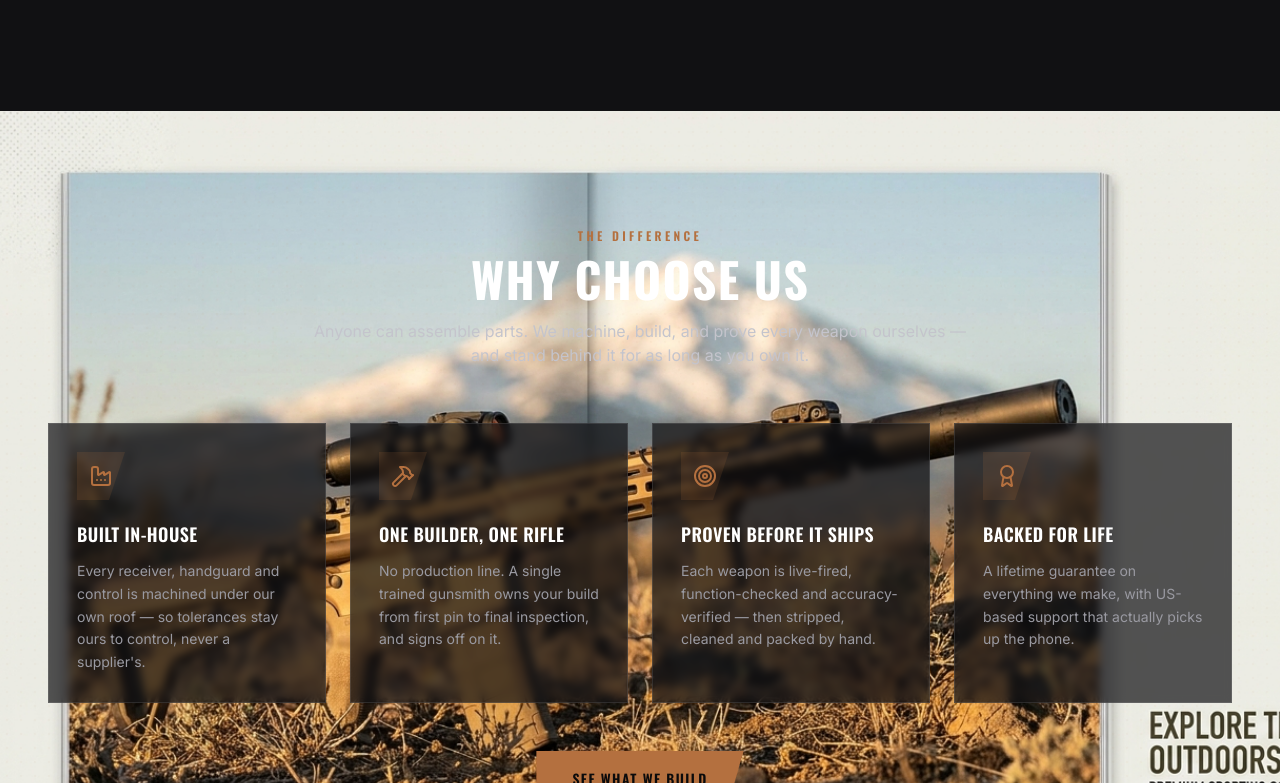
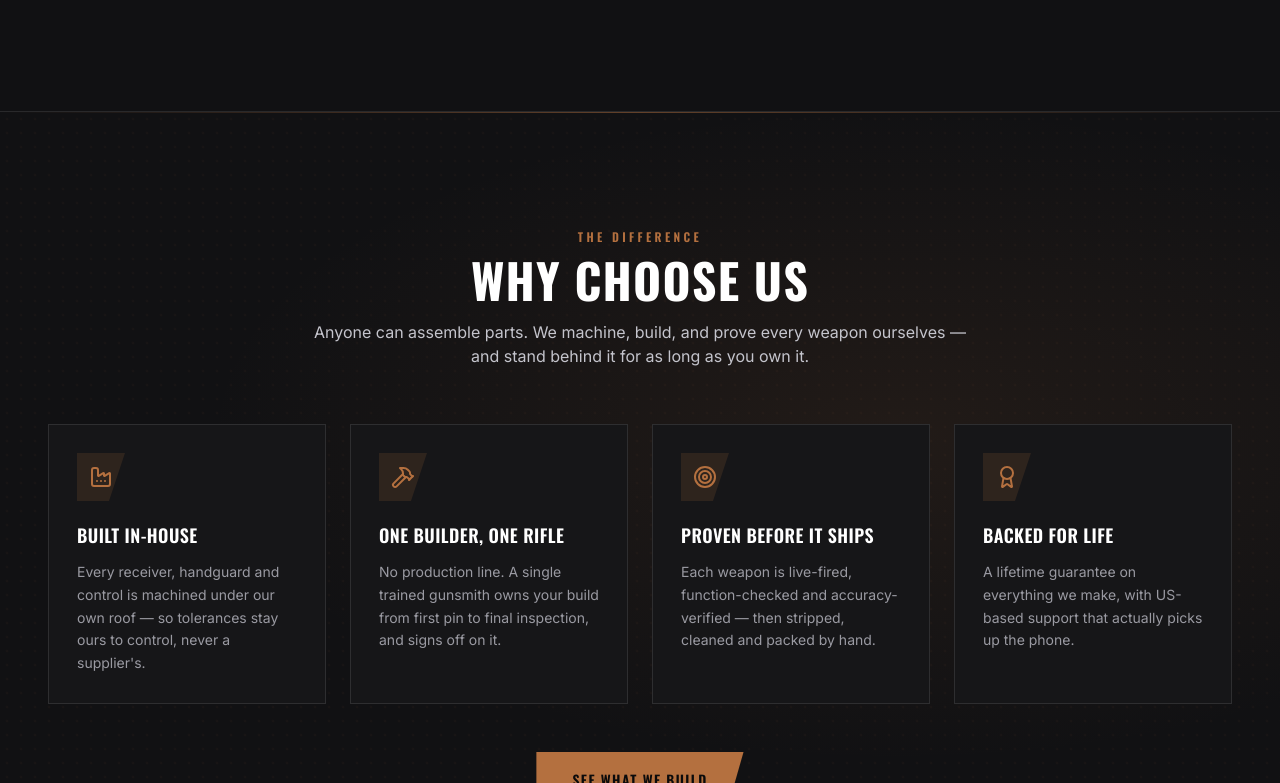
Before and after one commit to bilalshahzadd/craigs-defense-armory, a Next.js app: page / in a window 1280 px wide. Shown: the part 2177-2960 px from the top of the page. Built offline with nearby package versions, Linux system fonts and the light colour scheme; no server answers; the database is empty.

Commit message:
Why Choose Us: drop bright photo background for on-theme dark surface

```diff
--- a/components/home/WhyChooseUs.tsx
+++ b/components/home/WhyChooseUs.tsx
@@ -1,6 +1,4 @@
-import Image from "next/image";
 import { Factory, Hammer, Target, Award } from "lucide-react";
-import { IMG } from "@/lib/data";
 import { AngularButton } from "@/components/ui/AngularButton";
 import { Reveal } from "@/components/ui/Reveal";
 
@@ -29,16 +27,11 @@ const reasons = [
 
 export function WhyChooseUs() {
   return (
-    <section className="relative overflow-hidden">
-      <Image
-        src={IMG.rifleDesert}
-        alt=""
-        fill
-        sizes="100vw"
-        className="object-cover object-center"
-      />
-      <div className="absolute inset-0 bg-ink/88" />
-      <div className="absolute inset-0 bg-hex opacity-50" />
+    <section className="relative overflow-hidden border-y border-white/10 bg-ink-800">
+      {/* Dark, on-theme texture — no photo */}
+      <div className="absolute inset-0 bg-hex opacity-60" />
+      <div className="absolute inset-0 bg-hero-vignette" />
+      <div className="pointer-events-none absolute inset-x-0 top-0 h-px bg-gradient-to-r from-transparent via-copper/50 to-transparent" />
 
       <div className="container-site relative py-20 lg:py-28">
         <div className="mx-auto max-w-2xl text-center">
@@ -57,7 +50,7 @@ export function WhyChooseUs() {
         <div className="mt-14 grid grid-cols-1 gap-6 sm:grid-cols-2 lg:grid-cols-4">
           {reasons.map(({ Icon, title, text }, i) => (
             <Reveal key={title} delayIndex={i}>
-              <div className="group h-full border border-white/10 bg-ink-800/70 p-7 backdrop-blur-sm transition-colors hover:border-copper/50">
+              <div className="group h-full border border-white/10 bg-ink-700 p-7 transition-colors hover:border-copper/50">
                 <span className="grid h-12 w-12 place-items-center bg-copper/15 text-copper transition-colors clip-slant-br group-hover:bg-copper group-hover:text-white">
                   <Icon className="h-6 w-6" />
                 </span>
```
